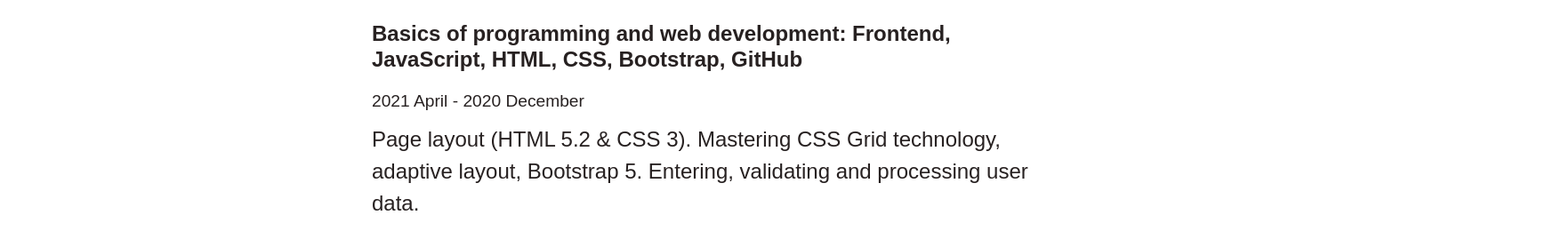
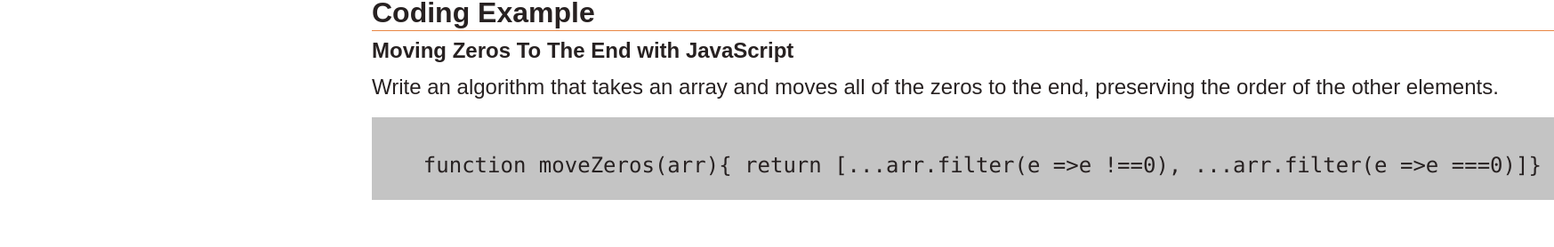
Before and after one commit to Svetlaya87/rsschool-cv, a website: page index.html in a window 1280 px wide. Shown: the part 2367-2645 px from the top of the page at 89% size, 1747 px wide, since content can reach past the window. Drawn offline with nearby package versions, Linux system fonts and the light colour scheme; a web font is replaced by a local one.

Commit message:
fix: chng code example solution

```diff
--- a/index.html
+++ b/index.html
@@ -118,21 +118,9 @@
                 <p class="section__description">Write an algorithm that takes an array and moves all of the zeros to the end, preserving the order of the other elements.</p>
                 <pre class="font--secondary">
                     <code class="language-javascript section__description">
-        function moveZeros(arr) {
-            let arrNull=[], NotNull=[];
-            for (let i = 0; i &lt; arr.length; i++){
-                if (arr[i] === 0) {
-                    arrNull.push(0);
-                }else {
-                    NotNull.push(arr[i]);
-                }
-            }
-            return newArr2;
-        }
-                    </code>
+    function moveZeros(arr){ return [...arr.filter(e =>e !==0), ...arr.filter(e =>e ===0)]}&nbsp</code>
                 </pre>
             </div>
-
         </main>
 
         <aside class="aside">
```
